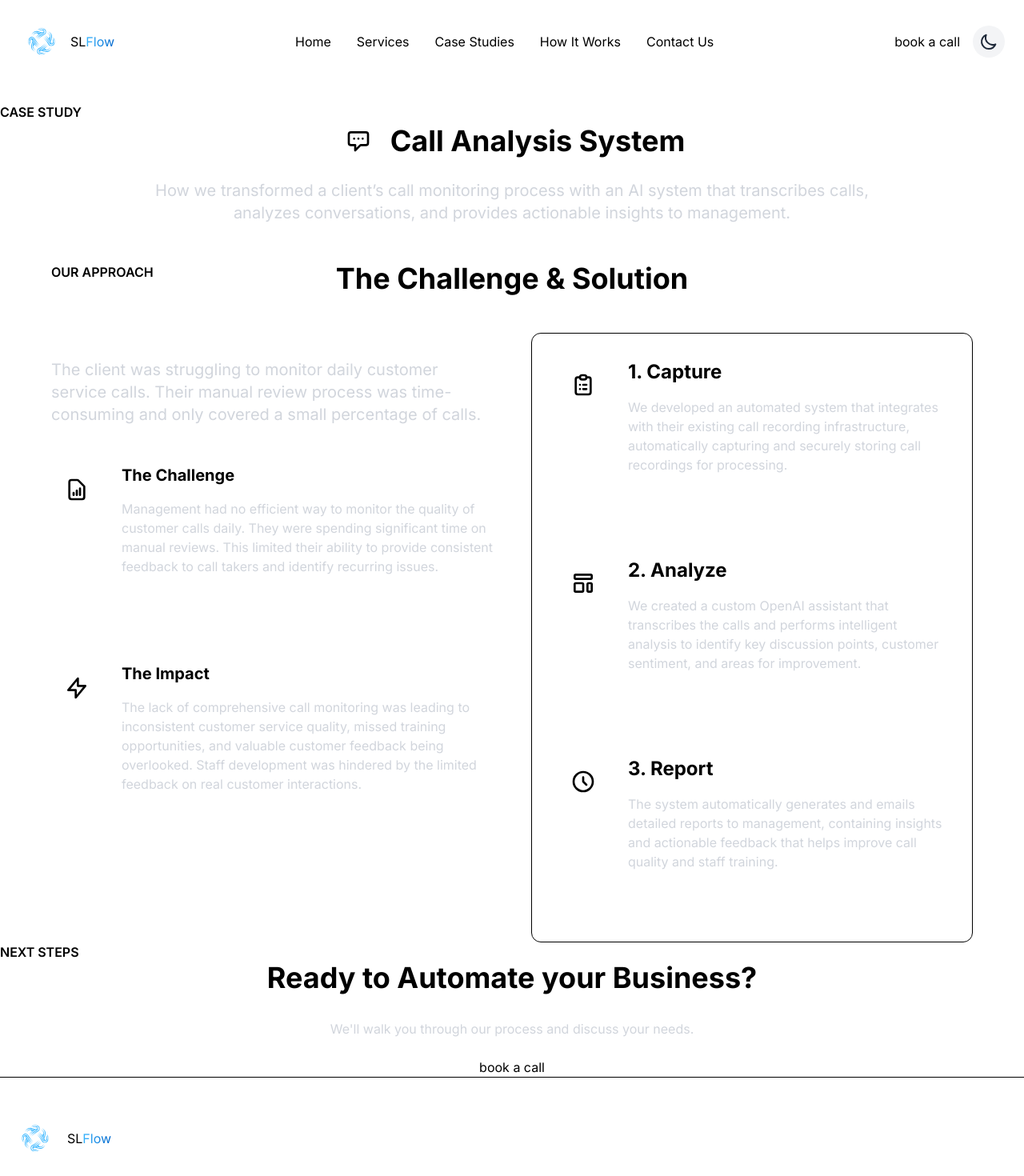
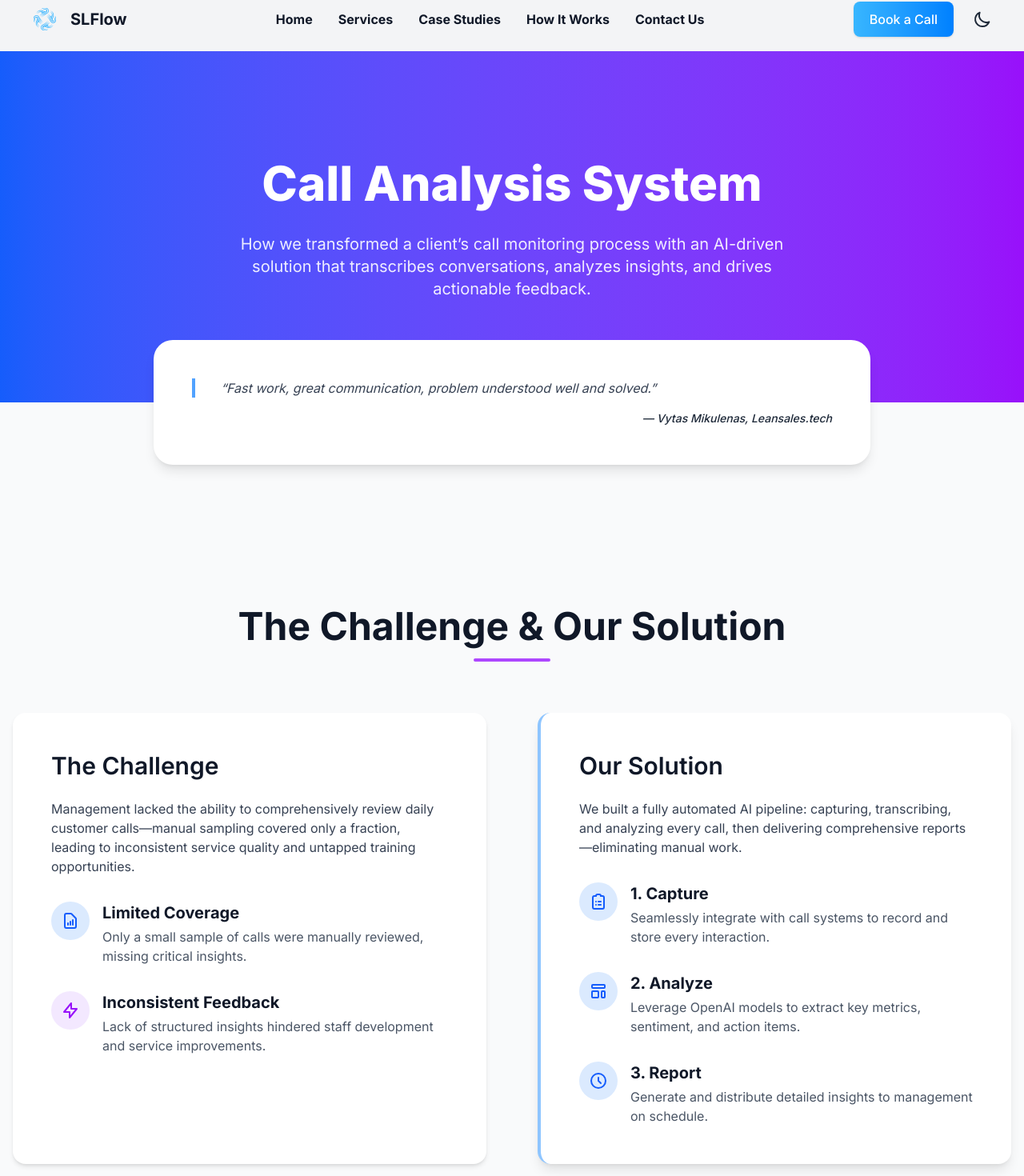
Before and after one commit to Streamlinedflow/streamlinedflow.com, a Next.js app in the folder streamlinedflow.com/: page /case-studies/call-analysis in a window 1280 px wide. Shown: the part 24-1494 px from the top of the page at 80% size. Built offline with nearby package versions, Linux system fonts and the light colour scheme.

Commit message:
Intitial styling update of case study pages

```diff
--- a/streamlinedflow.com/src/app/case-studies/call-analysis/page.js
+++ b/streamlinedflow.com/src/app/case-studies/call-analysis/page.js
@@ -1,168 +1,222 @@
-"use client"
-import Link from 'next/link';
-import Image from 'next/image';
-import AnimatedSection from '@/components/common/AnimatedSection';
-import ThemeToggle from '@/components/common/ThemeToggle';
-import { useTheme } from '@/context/ThemeContext';
+"use client";
+import React from "react";
+import AnimatedSection from "@/components/common/AnimatedSection";
+import { useTheme } from "@/context/ThemeContext";
+import Navbar from "@/components/layout/Navbar";
+import Footer from "@/components/layout/Footer";
+import ServicesCTA from "@/features/services/ServiceCTA";
 
 export default function CaseStudy() {
   const { isDarkMode } = useTheme();
+
   return (
-    <main className="min-h-screen" style={{ backgroundColor: 'var(--color-background)' }}>
-      {/* Navigation */}
-      <AnimatedSection delay={0} type="fadeIn">
-        <div className="container mx-auto py-6">
-          <nav className="section-container !p-6">
-            <div className="flex items-center justify-between">
-              <Link href="/" className="flex items-center space-x-2">
-                <Image
-                  src="/logo.svg"
-                  alt="StreamlinedFlow Logo"
-                  width={56}
-                  height={56}
-                  className="w-14 h-14 object-contain"
-                />
-                <div className="flex items-center logo-text">
-                  <span>SL</span>
-                  <span className="bg-gradient-to-r from-[#38b6ff] to-[#0066cc] text-transparent bg-clip-text">Flow</span>
+    <div
+      className={`min-h-screen bg-gray-50 dark:bg-zinc-950 text-gray-900 dark:text-gray-100`}
+    >
+      <Navbar />
+
+      <main className="space-y-32">
+        {/* Hero Banner */}
+        <AnimatedSection delay={0.3} type="fadeUp">
+          <section className="relative bg-gradient-to-r from-blue-600 to-purple-600 py-32">
+            <div className="container mx-auto px-4 text-center text-white space-y-6 max-w-3xl">
+              <h1 className="text-5xl md:text-6xl font-extrabold leading-tight">
+                Call Analysis System
+              </h1>
+              <p className="text-lg md:text-xl opacity-90">
+                How we transformed a client’s call monitoring process with an
+                AI-driven solution that transcribes conversations, analyzes
+                insights, and drives actionable feedback.
+              </p>
             </div>
-              </Link>
-              <div className="hidden md:flex items-center space-x-8">
-                <Link href="/" className="nav-link">Home</Link>
-                <Link href="/services" className="nav-link">Services</Link>
-                <Link href="/#case-studies" className="nav-link">Case Studies</Link>
-                <Link href="/#how-it-works" className="nav-link">How It Works</Link>
-                <Link href="/#contact" className="nav-link">Contact Us</Link>
+            {/* Testimonial overlay */}
+            <div className="absolute inset-x-0 bottom-0 transform translate-y-1/2">
+              <div className="container mx-auto px-4">
+                <div className="max-w-4xl mx-auto bg-white dark:bg-zinc-800 rounded-3xl shadow-lg p-12">
+                  <blockquote className="border-l-4 border-blue-400 dark:border-blue-600 pl-8 italic text-gray-700 dark:text-gray-300 mb-4">
+                    “Fast work, great communication, problem understood well and
+                    solved.”
+                  </blockquote>
+                  <cite className="block text-sm font-medium text-gray-800 dark:text-gray-200 text-right">
+                    — Vytas Mikulenas, Leansales.tech
+                  </cite>
                 </div>
-              <div className="flex items-center space-x-4">
-                <Link href="/#book-call" className="btn-gradient">
-                  book a call
-                </Link>
-                <ThemeToggle />
-              </div>
-            </div>
-          </nav>
-        </div>
-      </AnimatedSection>
-
-      {/* Hero Section */}
-      <AnimatedSection delay={0.3} type="fadeUp">
-        <section className="container mx-auto section-padding">
-          <div className="section-container">
-            <div className="accent-tag">
-              <span className="font-semibold" style={{ color: 'var(--color-accent-2)' }}>CASE STUDY</span>
-            </div>
-            <div className="max-w-4xl mx-auto">
-              <div className="flex flex-col items-center relative">
-                <div className="flex items-center space-x-4 mb-6">
-                  <div className="p-2 rounded-lg flex items-center justify-center">
-                    <div style={{ color: 'var(--color-accent-2)' }}>
-                      <svg className="w-8 h-8" fill="none" stroke="currentColor" viewBox="0 0 24 24">
-                        <path strokeLinecap="round" strokeLinejoin="round" strokeWidth="2" d="M8 10h.01M12 10h.01M16 10h.01M9 16H5a2 2 0 01-2-2V6a2 2 0 012-2h14a2 2 0 012 2v8a2 2 0 01-2 2h-5l-5 5v-5z" />
-                      </svg>
-                    </div>
-                  </div>
-                  <h1 className="text-4xl font-bold gradient-text hover-gradient-line">Call Analysis System</h1>
-                </div>
-              </div>
-              <p className="text-xl text-gray-300 mb-12 text-center">
-                How we transformed a client&rsquo;s call monitoring process with an AI system that transcribes calls, analyzes conversations, and provides actionable insights to management.
-              </p>
               </div>
             </div>
           </section>
         </AnimatedSection>
 
-      {/* Challenge and Solution Section */}
-      <AnimatedSection delay={0.2} type="scaleUp" scrollTriggered={true}>
-        <section className="container mx-auto section-padding">
-          <div className="section-container">
-            <div className="max-w-6xl mx-auto">
-              <div className="flex flex-col items-center relative">
-                <div className="accent-tag absolute left-0 top-0">
-                  <span className="font-semibold" style={{ color: 'var(--color-accent-2)' }}>OUR APPROACH</span>
-                </div>
-                <h2 className="text-3xl md:text-4xl font-bold mb-12 gradient-text text-center hover-gradient-line mx-auto">
-                  The Challenge & Solution
+        {/* Challenge & Solution */}
+        <AnimatedSection delay={0.2} type="scaleUp" scrollTriggered>
+          <section className="container mx-auto px-4 pt-32">
+            <div className="text-center mb-16">
+              <h2 className="text-4xl md:text-5xl font-bold">
+                The Challenge & Our Solution
               </h2>
+              <span className="block w-24 h-1 bg-purple-500 mx-auto mt-4 rounded"></span>
             </div>
 
-              <div className="grid md:grid-cols-2 gap-12">
-                {/* Left Column - Challenge */}
-                <div>
-                  <h2 className="text-4xl md:text-6xl font-bold mb-8">
-                  </h2>
-                  <p className="text-xl text-gray-300 mb-12">
-                    The client was struggling to monitor daily customer service calls. Their manual review process was time-consuming and only covered a small percentage of calls.
+            <div className="grid grid-cols-1 lg:grid-cols-2 gap-16">
+              {/* Challenge */}
+              <div className="bg-white dark:bg-zinc-900 rounded-2xl p-12 shadow-md">
+                <h3 className="text-3xl font-semibold mb-6">The Challenge</h3>
+                <p className="text-gray-700 dark:text-gray-300 mb-8">
+                  Management lacked the ability to comprehensively review daily
+                  customer calls—manual sampling covered only a fraction,
+                  leading to inconsistent service quality and untapped training
+                  opportunities.
                 </p>
-
-                  <div className="space-y-12">
-                    <div className="flex items-start space-x-6 min-h-[200px]">
-                      <div className="p-4 rounded-lg shrink-0 flex items-center justify-center">
-                        <svg className="w-8 h-8" style={{ color: 'var(--color-accent-2)' }} fill="none" stroke="currentColor" viewBox="0 0 24 24">
-                          <path strokeLinecap="round" strokeLinejoin="round" strokeWidth="2" d="M9 17v-2m3 2v-4m3 4v-6m2 10H7a2 2 0 01-2-2V5a2 2 0 012-2h5.586a1 1 0 01.707.293l5.414 5.414a1 1 0 01.293.707V19a2 2 0 01-2 2z" />
+                <div className="space-y-8">
+                  <div className="flex items-start">
+                    <div className="p-3 rounded-full bg-blue-100 dark:bg-blue-900 text-blue-600 mr-4">
+                      <svg
+                        className="w-6 h-6"
+                        fill="none"
+                        stroke="currentColor"
+                        viewBox="0 0 24 24"
+                      >
+                        {/* bar chart icon for “Limited Coverage” */}
+                        <path
+                          strokeLinecap="round"
+                          strokeLinejoin="round"
+                          strokeWidth="2"
+                          d="M9 17v-2m3 2v-4m3 4v-6m2 10H7a2 2 0 01-2-2V5a2 2 0 012-2h5.586a1 1 0 01.707.293l5.414 5.414a1 1 0 01.293.707V19a2 2 0 01-2 2z"
+                        />
                       </svg>
                     </div>
                     <div>
-                        <h3 className="text-xl font-bold mb-4">The Challenge</h3>
-                        <p className="text-gray-300">Management had no efficient way to monitor the quality of customer calls daily. They were spending significant time on manual reviews. This limited their ability to provide consistent feedback to call takers and identify recurring issues.</p>
+                      <h4 className="text-xl font-bold mb-1">
+                        Limited Coverage
+                      </h4>
+                      <p className="text-gray-600 dark:text-gray-400">
+                        Only a small sample of calls were manually reviewed,
+                        missing critical insights.
+                      </p>
                     </div>
                   </div>
-
-                    <div className="flex items-start space-x-6 min-h-[200px]">
-                      <div className="p-4 rounded-lg shrink-0 flex items-center justify-center">
-                        <svg className="w-8 h-8" style={{ color: 'var(--color-accent-2)' }} fill="none" stroke="currentColor" viewBox="0 0 24 24">
-                          <path strokeLinecap="round" strokeLinejoin="round" strokeWidth="2" d="M13 10V3L4 14h7v7l9-11h-7z" />
+                  <div className="flex items-start">
+                    <div className="p-3 rounded-full bg-purple-100 dark:bg-purple-900 text-purple-600 mr-4">
+                      <svg
+                        className="w-6 h-6"
+                        fill="none"
+                        stroke="currentColor"
+                        viewBox="0 0 24 24"
+                      >
+                        {/* lightning icon for “Inconsistent Feedback” */}
+                        <path
+                          strokeLinecap="round"
+                          strokeLinejoin="round"
+                          strokeWidth="2"
+                          d="M13 10V3L4 14h7v7l9-11h-7z"
+                        />
                       </svg>
                     </div>
                     <div>
-                        <h3 className="text-xl font-bold mb-4">The Impact</h3>
-                        <p className="text-gray-300">The lack of comprehensive call monitoring was leading to inconsistent customer service quality, missed training opportunities, and valuable customer feedback being overlooked. Staff development was hindered by the limited feedback on real customer interactions.</p>
+                      <h4 className="text-xl font-bold mb-1">
+                        Inconsistent Feedback
+                      </h4>
+                      <p className="text-gray-600 dark:text-gray-400">
+                        Lack of structured insights hindered staff development
+                        and service improvements.
+                      </p>
                     </div>
                   </div>
                 </div>
               </div>
 
-                {/* Right Column - Solution Steps */}
-                <div className="relative">
-                  <div style={{ backgroundColor: 'var(--color-card-bg)', borderColor: 'var(--color-border)' }} className="rounded-xl p-8 border h-full hover:ring-2 hover:ring-[var(--color-accent-2)]">
-                    <div className="space-y-12">
-                      <div className="flex items-start space-x-6 min-h-[200px]">
-                        <div className="p-4 rounded-lg shrink-0 flex items-center justify-center">
-                          <svg className="w-8 h-8" style={{ color: 'var(--color-accent-2)' }} fill="none" stroke="currentColor" viewBox="0 0 24 24">
-                            <path strokeLinecap="round" strokeLinejoin="round" strokeWidth="2" d="M9 5H7a2 2 0 00-2 2v12a2 2 0 002 2h10a2 2 0 002-2V7a2 2 0 00-2-2h-2M9 5a2 2 0 002 2h2a2 2 0 002-2M9 5a2 2 0 012-2h2a2 2 0 012 2m-3 7h3m-3 4h3m-6-4h.01M9 16h.01" />
+              {/* Solution */}
+              <div className="bg-white dark:bg-zinc-900 rounded-2xl p-12 shadow-lg border-l-4 border-blue-300 dark:border-blue-600">
+                <h3 className="text-3xl font-semibold mb-6">Our Solution</h3>
+                <p className="text-gray-700 dark:text-gray-300 mb-8">
+                  We built a fully automated AI pipeline: capturing,
+                  transcribing, and analyzing every call, then delivering
+                  comprehensive reports—eliminating manual work.
+                </p>
+                <div className="space-y-8">
+                  {/* 1. Capture */}
+                  <div className="flex items-start">
+                    <div className="p-3 rounded-full bg-blue-100 dark:bg-blue-900 text-blue-600 mr-4">
+                      <svg
+                        className="w-6 h-6"
+                        fill="none"
+                        stroke="currentColor"
+                        viewBox="0 0 24 24"
+                      >
+                        {/* monitor icon for “Capture” */}
+                        <path
+                          strokeLinecap="round"
+                          strokeLinejoin="round"
+                          strokeWidth="2"
+                          d="M9 5H7a2 2 0 00-2 2v12a2 2 0 002 2h10a2 2 0 002-2V7a2 2 0 00-2-2h-2"
+                        />
+                        <path
+                          strokeLinecap="round"
+                          strokeLinejoin="round"
+                          strokeWidth="2"
+                          d="M9 5a2 2 0 012-2h2a2 2 0 012 2m-3 7h3m-3 4h3m-6-4h.01M9 16h.01"
+                        />
                       </svg>
                     </div>
                     <div>
-                          <h3 className="text-2xl font-bold mb-4">1. Capture</h3>
-                          <p className="text-gray-300">We developed an automated system that integrates with their existing call recording infrastructure, automatically capturing and securely storing call recordings for processing.</p>
+                      <h4 className="text-xl font-bold mb-1">1. Capture</h4>
+                      <p className="text-gray-600 dark:text-gray-400">
+                        Seamlessly integrate with call systems to record and
+                        store every interaction.
+                      </p>
                     </div>
                   </div>
 
-                      <div className="flex items-start space-x-6 min-h-[200px]">
-                        <div className="p-4 rounded-lg shrink-0 flex items-center justify-center">
-                          <svg className="w-8 h-8" style={{ color: 'var(--color-accent-2)' }} fill="none" stroke="currentColor" viewBox="0 0 24 24">
-                            <path strokeLinecap="round" strokeLinejoin="round" strokeWidth="2" d="M4 5a1 1 0 011-1h14a1 1 0 011 1v2a1 1 0 01-1 1H5a1 1 0 01-1-1V5zM4 13a1 1 0 011-1h6a1 1 0 011 1v6a1 1 0 01-1 1H5a1 1 0 01-1-1v-6zM16 13a1 1 0 011-1h2a1 1 0 011 1v6a1 1 0 01-1 1h-2a1 1 0 01-1-1v-6z" />
+                  {/* 2. Analyze */}
+                  <div className="flex items-start">
+                    <div className="p-3 rounded-full bg-blue-100 dark:bg-blue-900 text-blue-600 mr-4">
+                      <svg
+                        className="w-6 h-6"
+                        fill="none"
+                        stroke="currentColor"
+                        viewBox="0 0 24 24"
+                      >
+                        {/* grid icon for “Analyze” */}
+                        <path
+                          strokeLinecap="round"
+                          strokeLinejoin="round"
+                          strokeWidth="2"
+                          d="M4 5a1 1 0 011-1h14a1 1 0 011 1v2a1 1 0 01-1 1H5a1 1 0 01-1-1V5zM4 13a1 1 0 011-1h6a1 1 0 011 1v6a1 1 0 01-1 1H5a1 1 0 01-1-1v-6zM16 13a1 1 0 011-1h2a1 1 0 011 1v6a1 1 0 01-1 1h-2a1 1 0 01-1-1v-6z"
+                        />
                       </svg>
                     </div>
                     <div>
-                          <h3 className="text-2xl font-bold mb-4">2. Analyze</h3>
-                          <p className="text-gray-300">We created a custom OpenAI assistant that transcribes the calls and performs intelligent analysis to identify key discussion points, customer sentiment, and areas for improvement.</p>
+                      <h4 className="text-xl font-bold mb-1">2. Analyze</h4>
+                      <p className="text-gray-600 dark:text-gray-400">
+                        Leverage OpenAI models to extract key metrics,
+                        sentiment, and action items.
+                      </p>
                     </div>
                   </div>
 
-                      <div className="flex items-start space-x-6 min-h-[200px]">
-                        <div className="p-4 rounded-lg shrink-0 flex items-center justify-center">
-                          <svg className="w-8 h-8" style={{ color: 'var(--color-accent-2)' }} fill="none" stroke="currentColor" viewBox="0 0 24 24">
-                            <path strokeLinecap="round" strokeLinejoin="round" strokeWidth="2" d="M12 8v4l3 3m6-3a9 9 0 11-18 0 9 9 0 0118 0z" />
+                  {/* 3. Report */}
+                  <div className="flex items-start">
+                    <div className="p-3 rounded-full bg-blue-100 dark:bg-blue-900 text-blue-600 mr-4">
+                      <svg
+                        className="w-6 h-6"
+                        fill="none"
+                        stroke="currentColor"
+                        viewBox="0 0 24 24"
+                      >
+                        {/* clock icon for “Report” */}
+                        <path
+                          strokeLinecap="round"
+                          strokeLinejoin="round"
+                          strokeWidth="2"
+                          d="M12 8v4l3 3m6-3a9 9 0 11-18 0 9 9 0 0118 0z"
+                        />
                       </svg>
                     </div>
                     <div>
-                          <h3 className="text-2xl font-bold mb-4">3. Report</h3>
-                          <p className="text-gray-300">The system automatically generates and emails detailed reports to management, containing insights and actionable feedback that helps improve call quality and staff training.</p>
-                        </div>
-                      </div>
-                    </div>
+                      <h4 className="text-xl font-bold mb-1">3. Report</h4>
+                      <p className="text-gray-600 dark:text-gray-400">
+                        Generate and distribute detailed insights to management
+                        on schedule.
+                      </p>
                     </div>
                   </div>
                 </div>
@@ -170,54 +224,9 @@ export default function CaseStudy() {
             </div>
           </section>
         </AnimatedSection>
-
-      {/* CTA Section */}
-      <AnimatedSection delay={0.2} type="fadeUp" scrollTriggered={true}>
-        <section className="container mx-auto section-padding">
-          <div className="section-container">
-            <div className="accent-tag">
-              <span className="font-semibold" style={{ color: 'var(--color-accent-2)' }}>NEXT STEPS</span>
+        <ServicesCTA />
+        <Footer />
+      </main>
     </div>
-            <div className="max-w-4xl mx-auto text-center">
-              <div className="flex flex-col items-center relative">
-                <h2 className="text-3xl md:text-4xl font-bold mb-8 gradient-text text-center hover-gradient-line mx-auto">
-                  Ready to Automate your Business?
-                </h2>
-              </div>
-              <p className="text-gray-300 mb-6">We&apos;ll walk you through our process and discuss your needs.</p>
-              <Link href="/#book-call" className="btn-gradient inline-block">
-                book a call
-              </Link>
-            </div>
-          </div>
-        </section>
-      </AnimatedSection>
-
-      {/* Footer */}
-      <AnimatedSection delay={0.2} type="fadeIn" scrollTriggered={true}>
-        <footer style={{ borderTopColor: 'var(--color-border)' }} className="border-t">
-          <div className="container mx-auto px-4 py-12">
-            <div className="grid md:grid-cols-12 gap-8 mb-12">
-              {/* Logo Column */}
-              <div className="md:col-span-4 space-y-4">
-                <Link href="/" className="flex items-center space-x-3">
-                  <Image
-                    src="/logo.svg"
-                    alt="StreamlinedFlow Logo"
-                    width={56}
-                    height={56}
-                    className="w-14 h-14 object-contain"
-                  />
-                  <div className="flex items-center logo-text">
-                    <span>SL</span>
-                    <span className="bg-gradient-to-r from-[#38b6ff] to-[#0066cc] text-transparent bg-clip-text">Flow</span>
-                  </div>
-                </Link>
-              </div>
-            </div>
-          </div>
-        </footer>
-      </AnimatedSection>
-    </main>
   );
 }
--- a/streamlinedflow.com/src/features/services/ServiceCTA.js
+++ b/streamlinedflow.com/src/features/services/ServiceCTA.js
@@ -7,9 +7,10 @@ const ServicesCTA = () => {
     <AnimatedSection delay={0.2} type="fadeUp" scrollTriggered>
       <section
         id="cta"
-        className="container mx-auto pt-36 px-4 relative z-0"
+        className="container mx-auto :w
+        px-4 relative z-0"
       >
-        <div className="rounded-xl backdrop-blur-lg py-12 w-full">
+        <div className="rounded-xl backdrop-blur-lg py-6 w-full">
           <div className="max-w-4xl mx-auto text-center">
             <div className="accent-tag mb-4">
               <span
```
Also changed, not shown: streamlinedflow.com/src/app/case-studies/automated-reporting/page.js (+105 -38 lines). Lines whose indentation alone changed are shown as unchanged.
